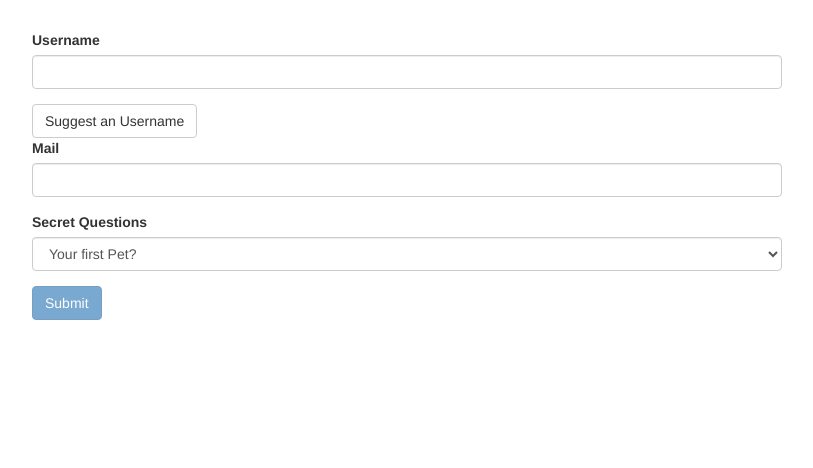
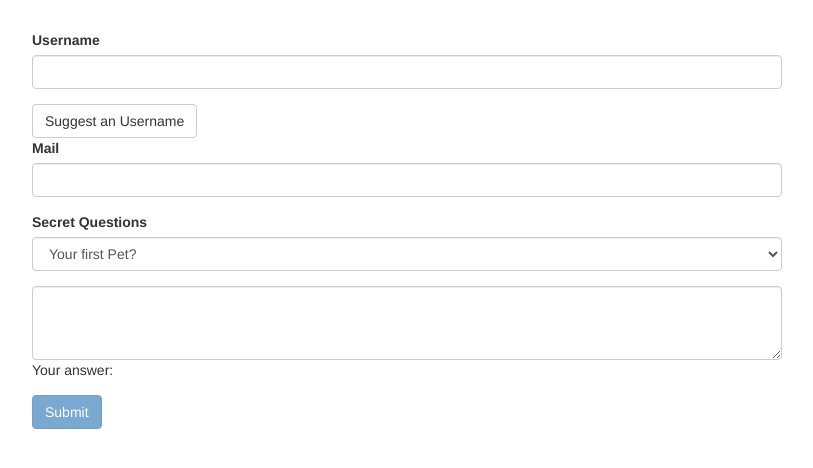
Before and after one commit to zoechbauer/ng-forms-td, an Angular app: page / in a window 1280 px wide. Shown: the top 468 px of the page, without its empty margins (233-1046 px from the left). Built offline with nearby package versions, Linux system fonts and the light colour scheme.

Commit message:
using ngModel with 2-way-binding

```diff
--- a/src/app/app.component.html
+++ b/src/app/app.component.html
@@ -46,6 +46,15 @@
             <option value="teacher">Your first teacher?</option>
           </select>
         </div>
+        <div class="form-group">
+          <textarea
+            class="form-control"
+            name="questionAnswer"
+            [(ngModel)]="answer"
+            rows="3"
+          ></textarea>
+          <p>Your answer: {{ answer }}</p>
+        </div>
         <button class="btn btn-primary" type="submit" [disabled]="!f.valid">
           Submit
         </button>
--- a/src/app/app.component.ts
+++ b/src/app/app.component.ts
@@ -9,6 +9,8 @@
 export class AppComponent {
   @ViewChild('f', { static: true }) signupForm: NgForm;
   questionDefault = 'pet';
+  answer: string;
+
   suggestUserName() {
     const suggestedName = 'Superuser';
   }
```
